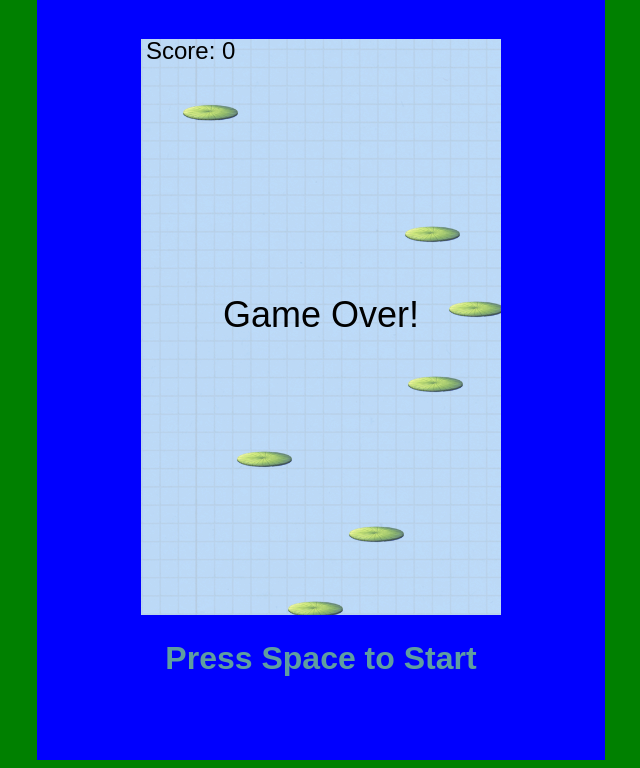
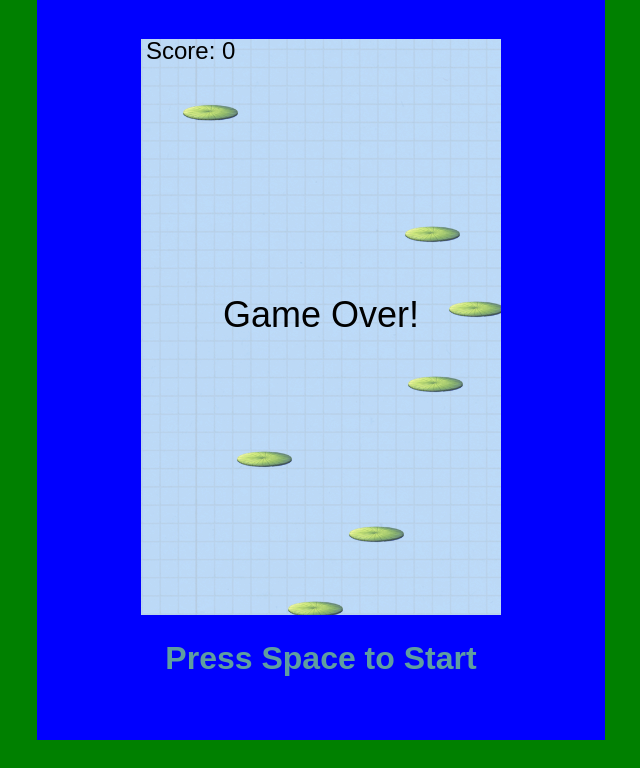
Before and after one commit to Keith-Cheung/CSE264FinalProject, a website: page public/index.html in a window 1280 px wide. Shown: the part 61-829 px from the top of the page, without its empty margins (319-959 px from the left). Drawn offline with Linux system fonts and the light colour scheme.

Commit message:
adjusted height of container to 780 px

```diff
--- a/public/css/style.css
+++ b/public/css/style.css
@@ -6,7 +6,7 @@ body {
 #container{
   background-color: blue;
   width: 45%;
-  height: 800px;
+  height: 780px;
   margin: 0 auto;
 }
 
```
